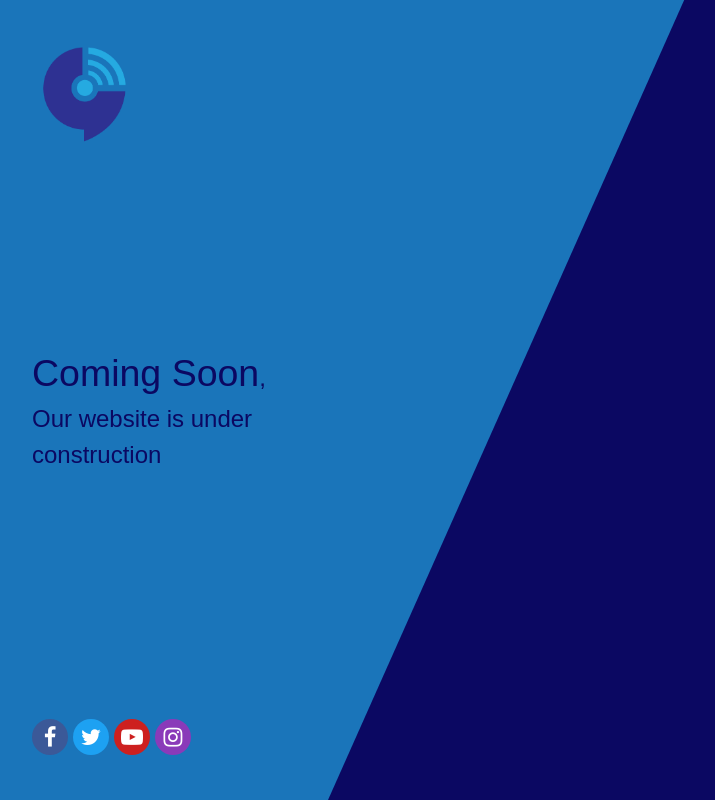
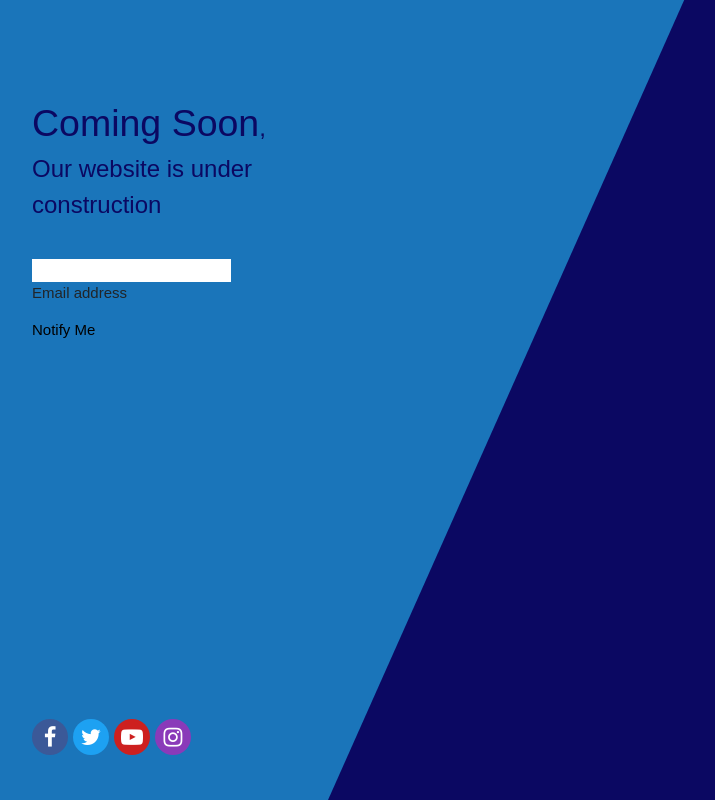
Before and after one commit to SmithaVS/TeleOP, a plain HTML site: page index.html in a window 1280 px wide. Shown: the whole page, without its empty margins (43-758 px from the left). Drawn offline with Linux system fonts and the light colour scheme.

Commit message:
Update index.html

```diff
--- a/index.html
+++ b/index.html
@@ -30,17 +30,23 @@
 
 		<!-- Form -->
 		<div class="size3 flex-col-sb flex-w p-l-75 p-r-75 p-t-45 p-b-45 respon1">
-			<div class="wrap-pic1">
-				<img src="images/logo.png" alt="">
-			</div>
-
 			<div class="p-t-50 p-b-60">
 				<p class="m1-txt1 p-b-36" style="color: #0b0862;"><span class="m1-txt2">Coming Soon</span>,<br>
 					Our website is under construction
 				</p>
 
-			</div>
 
+			<form id="signUpForm">
+				<div class="form-group">
+					<input type="email" class="form-control-input" id="semail" required>
+					<label class="label-control" for="semail">Email address</label>
+				</div>
+				<div class="form-group">
+					<button type="submit" class="form-control-submit-button">Notify Me</button>
+				</div>
+			</form>
+		</div>
+			<!-- end of sign up form -->
 			<div class="flex-w">
 				<a href="#" class="flex-c-m size5 bg3 how1 trans-04 m-r-5">
 					<i class="fa fa-facebook"></i>
```
